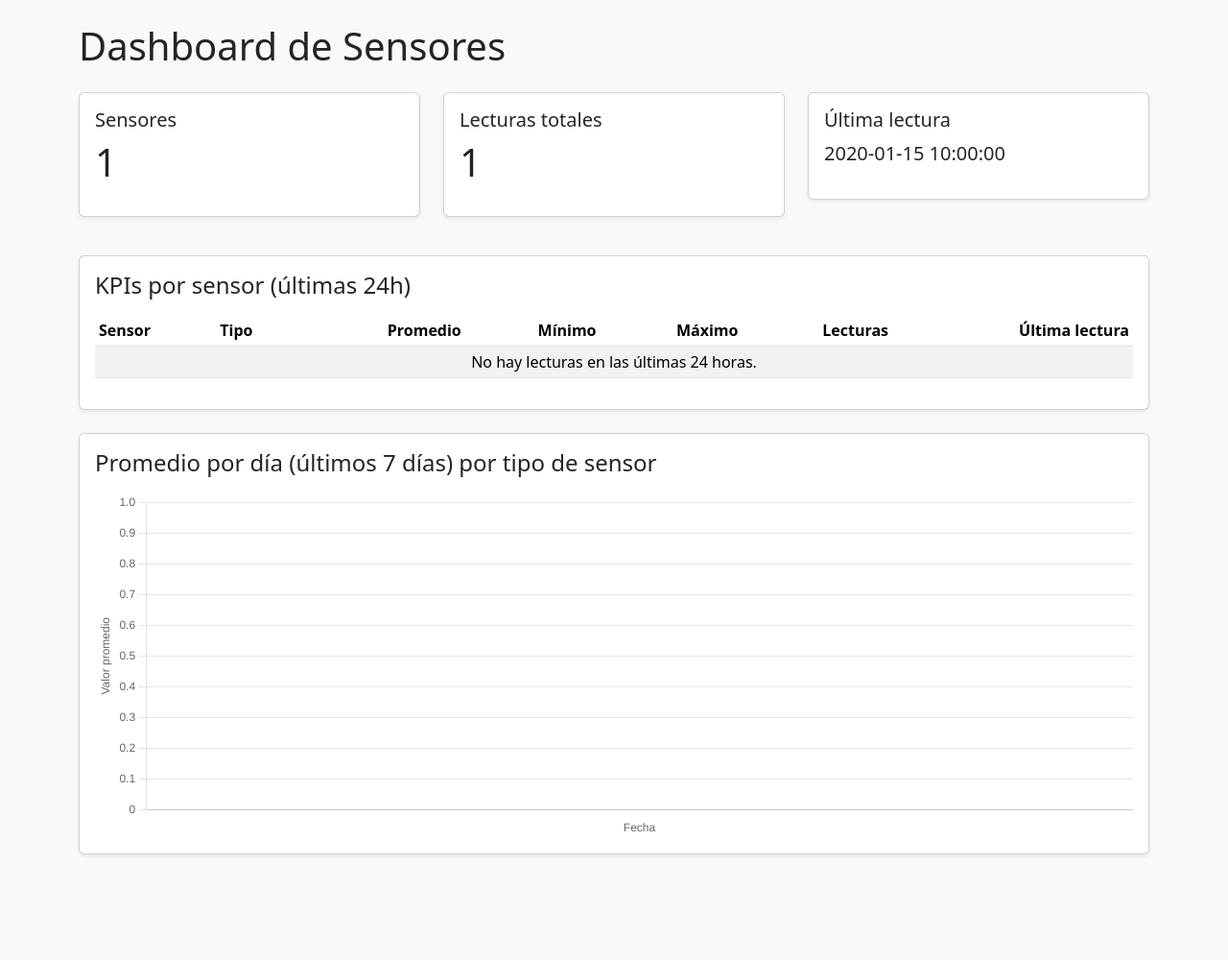
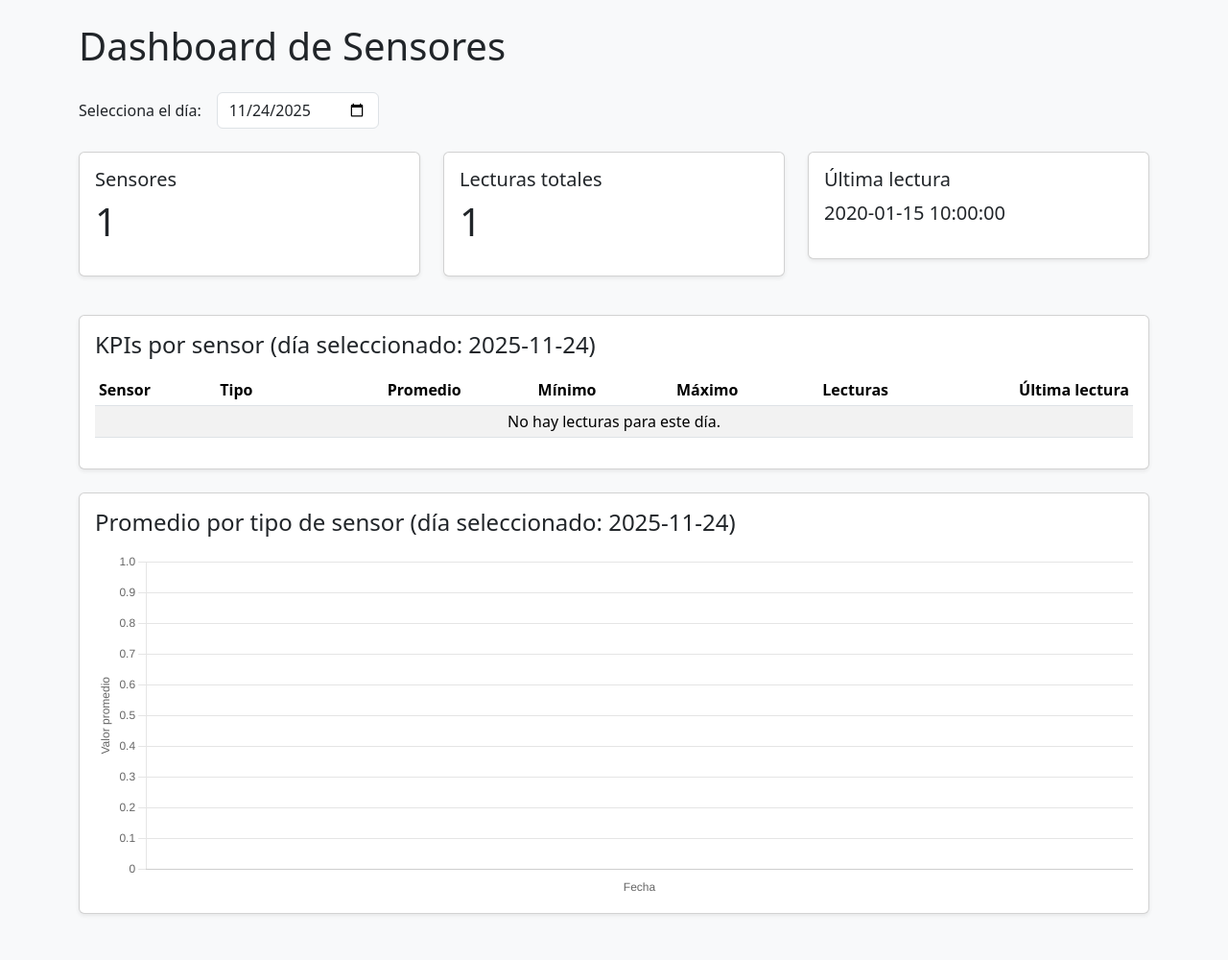
Before and after one commit to AndreTMV/IOT, a Django app: page /sensores/dashboard/sensores/ in a window 1280 px wide. Shown: the whole page at 96% size. Before the commit the page ends 891 px from the top, so only its background shows below. Run offline with Django 5.2, Linux system fonts and the light colour scheme; tables that the repository leaves empty hold one stand-in row (values such as "Sample post").

Commit message:
Modified dashboard to show kpis per day

```diff
--- a/sensores/templates/sensores/dashboard.html
+++ b/sensores/templates/sensores/dashboard.html
@@ -13,6 +13,27 @@
   <body class="bg-light">
     <div class="container py-4">
       <h1 class="mb-4">Dashboard de Sensores</h1>
+
+      <!-- Filtro por día -->
+      <form method="get" class="row g-3 mb-4">
+        <div class="col-auto">
+          <label for="date" class="col-form-label">Selecciona el día:</label>
+        </div>
+        <div class="col-auto">
+          <input
+            type="date"
+            id="date"
+            name="date"
+            class="form-control"
+            value="{{ selected_date }}"
+            onchange="this.form.submit()"
+          />
+        </div>
+        <div class="col-auto d-none">
+          <!-- Botón opcional si no quieres auto-submit -->
+          <button type="submit" class="btn btn-primary">Filtrar</button>
+        </div>
+      </form>
 
       <div class="row mb-4">
         <div class="col-md-4 mb-3">
@@ -49,7 +70,9 @@
 
       <div class="card mb-4 shadow-sm">
         <div class="card-body">
-          <h4 class="card-title mb-3">KPIs por sensor (últimas 24h)</h4>
+          <h4 class="card-title mb-3">
+            KPIs por sensor (día seleccionado: {{ selected_date }})
+          </h4>
           <div class="table-responsive">
             <table class="table table-sm table-striped align-middle">
               <thead>
@@ -83,7 +106,7 @@
                 {% empty %}
                 <tr>
                   <td colspan="7" class="text-center">
-                    No hay lecturas en las últimas 24 horas.
+                    No hay lecturas para este día.
                   </td>
                 </tr>
                 {% endfor %}
@@ -96,7 +119,7 @@
       <div class="card mb-4 shadow-sm">
         <div class="card-body">
           <h4 class="card-title mb-3">
-            Promedio por día (últimos 7 días) por tipo de sensor
+            Promedio por tipo de sensor (día seleccionado: {{ selected_date }})
           </h4>
           <canvas id="seriesChart" height="100"></canvas>
         </div>
@@ -104,7 +127,9 @@
     </div>
 
     <script>
-      const seriesData = JSON.parse('{{ series_7d_json|safe }}');
+      // Usamos escapejs para que el JSON llegue bien al JS
+      const rawJson = '{{ series_7d_json|escapejs }}';
+      const seriesData = JSON.parse(rawJson || '[]');
 
       const grouped = {};
       seriesData.forEach((item) => {
--- a/sensores/views.py
+++ b/sensores/views.py
@@ -6,7 +6,7 @@ from .models import Sensor, Reading
 from rest_framework.response import Response
 from rest_framework import status
 from rest_framework.decorators import api_view
-from datetime import timedelta
+from datetime import timedelta, datetime
 
 from django.utils import timezone
 from django.views.generic import TemplateView
@@ -53,9 +53,14 @@ class SensorsDashboardView(TemplateView):
     def get_context_data(self, **kwargs):
         context = super().get_context_data(**kwargs)
 
-        now = timezone.now()
-        last_24h = now - timedelta(hours=24)
-        last_7d = now - timedelta(days=7)
+        date_str = self.request.GET.get("date")
+        if date_str:
+            try:
+                selected_date = datetime.strptime(date_str, "%Y-%m-%d").date()
+            except ValueError:
+                selected_date = timezone.localdate()
+        else:
+            selected_date = timezone.localdate()
 
         total_sensors = Sensor.objects.count()
         total_readings = Reading.objects.count()
@@ -67,8 +72,11 @@ class SensorsDashboardView(TemplateView):
             "last_reading_at": last_reading.readed_at if last_reading else None,
         }
 
-        per_sensor_24h = (
-            Reading.objects.filter(readed_at__gte=last_24h)
+        readings_for_day = Reading.objects.filter(
+            readed_at__date=selected_date)
+
+        per_sensor_day = (
+            readings_for_day
             .values("sensor_id", "sensor__name", "sensor__tipo")
             .annotate(
                 avg_value=Avg("value"),
@@ -79,25 +87,25 @@ class SensorsDashboardView(TemplateView):
             )
             .order_by("sensor__name")
         )
-        context["per_sensor_24h"] = per_sensor_24h
-
-        series_7d = (
-            Reading.objects.filter(readed_at__gte=last_7d)
-            .annotate(day=TruncDay("readed_at"))
-            .values("day", "sensor__tipo")
+        context["per_sensor_24h"] = per_sensor_day
+        series_day = (
+            readings_for_day
+            .values("sensor__tipo")
             .annotate(avg_value=Avg("value"))
-            .order_by("day", "sensor__tipo")
+            .order_by("sensor__tipo")
         )
 
-        series_7d_list = [
+        selected_day_str = selected_date.strftime("%Y-%m-%d")
+        series_day_list = [
             {
-                "day": row["day"].strftime("%Y-%m-%d"),
+                "day": selected_day_str,
                 "tipo": row["sensor__tipo"],
                 "avg": float(row["avg_value"]) if row["avg_value"] is not None else None,
             }
-            for row in series_7d
+            for row in series_day
         ]
 
-        context["series_7d_json"] = json.dumps(series_7d_list)
+        context["series_7d_json"] = json.dumps(series_day_list)
+        context["selected_date"] = selected_day_str
 
         return context
```
